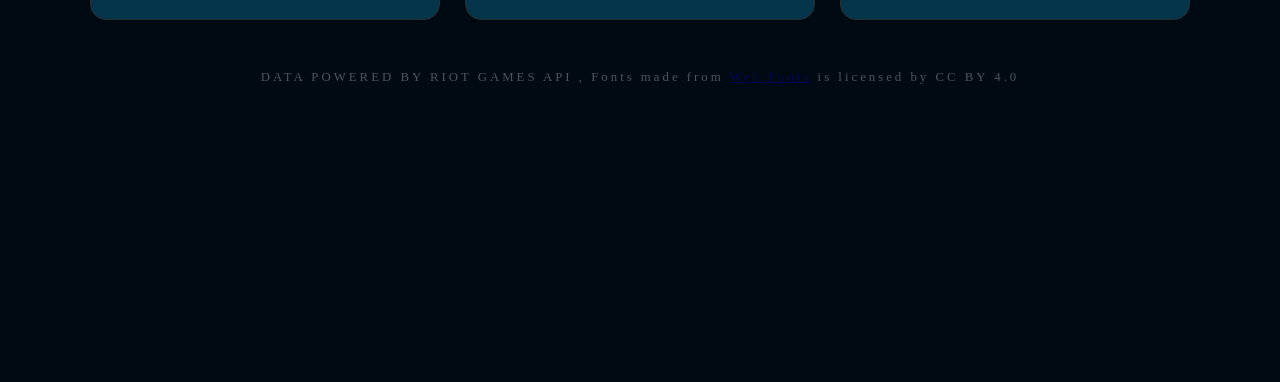
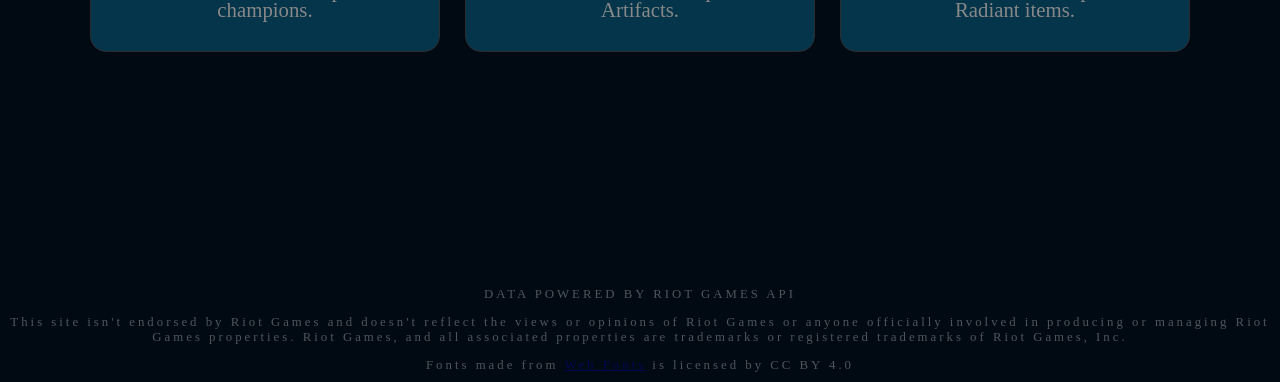
Before and after one commit to yevhenyakubets/TFT_radiant_ornn_stats, a React app in the folder frontend/: page / in a window 1280 px wide. Shown: the part 643-1025 px from the top of the page. Before the commit the page ends 880 px from the top, so only its background shows below. Built offline with nearby package versions, Linux system fonts and the light colour scheme; no server answers; the HTML template or start-up script is replaced by a standard one; a web font is replaced by a local one.

Commit message:
Create footer component, add it to all pages. Add Riot Games legal disclaimer to site footer

```diff
--- a/frontend/src/App.jsx
+++ b/frontend/src/App.jsx
@@ -1,7 +1,6 @@
 import { Routes, Route, Outlet } from "react-router-dom";
-
 import Header from "./components/Header";
-
+import Footer from "./components/Footer";
 import HomePage from "./pages/HomePage";
 import ChampionPage from "./pages/ChampionPage";
 import ChampionsListPage from "./pages/ChampionListPage";
@@ -13,7 +12,8 @@ function PageLayout() {
   return (
     <>
       <Header />
-      <Outlet /> {/* This is where the specific page content will render */}
+      <Outlet />
+      <Footer />
     </>
   );
 }
@@ -21,33 +21,18 @@ function PageLayout() {
 function App() {
   return (
     <Routes>
-      {/* Home page stays separate (No Header) */}
-      <Route path="/" element={<HomePage />} />
+      <Route path="/" element={<><HomePage /><Footer /></>} />
 
-      {/* Wrap everything else in the PageLayout */}
       <Route element={<PageLayout />}>
         <Route path="/champions" element={<ChampionsListPage />} />
         <Route path="/champions/:championId" element={<ChampionPage />} />
-        <Route
-          path="/artifacts/:itemId"
-          element={<ItemPage />}
-        />
-        <Route
-          path="/radiant-items/:itemId"
-          element={<ItemPage />}
-        />
-        <Route
-          path="/radiant-items"
-          element={<ItemListPage />}
-        />
-        <Route
-          path="/artifacts"
-          element={<ItemListPage />}
-        />
-        </Route>
+        <Route path="/artifacts/:itemId" element={<ItemPage />} />
+        <Route path="/radiant-items/:itemId" element={<ItemPage />} />
+        <Route path="/radiant-items" element={<ItemListPage />} />
+        <Route path="/artifacts" element={<ItemListPage />} />
+      </Route>
 
-
-      <Route path="*" element={<HomePage />} />
+      <Route path="*" element={<><HomePage /><Footer /></>} />
     </Routes>
   );
 }
--- /dev/null
+++ b/frontend/src/components/Footer.jsx
@@ -0,0 +1,11 @@
+function Footer() {
+  return (
+    <div className="footer-decoration">
+      <p>DATA POWERED BY RIOT GAMES API</p>
+      <p>This site isn't endorsed by Riot Games and doesn't reflect the views or opinions of Riot Games or anyone officially involved in producing or managing Riot Games properties. Riot Games, and all associated properties are trademarks or registered trademarks of Riot Games, Inc.</p>
+      <p>Fonts made from <a href="http://www.onlinewebfonts.com">Web Fonts</a> is licensed by CC BY 4.0</p>
+    </div>
+  );
+}
+
+export default Footer;
--- a/frontend/src/pages/HomePage.jsx
+++ b/frontend/src/pages/HomePage.jsx
@@ -66,10 +66,6 @@ function HomePage() {
           </div>
         ))}
       </div>
-
-      <div className="footer-decoration">DATA POWERED BY RIOT GAMES API
-        , Fonts made from <a href="http://www.onlinewebfonts.com">Web Fonts</a> is licensed by CC BY 4.0
-      </div>
     </div>
 
   );
--- a/frontend/src/styles/HomePage.css
+++ b/frontend/src/styles/HomePage.css
@@ -118,4 +118,5 @@
   font-size: 0.8rem;
   letter-spacing: 3px;
   text-align: center;
+  color: white;
 }
```
